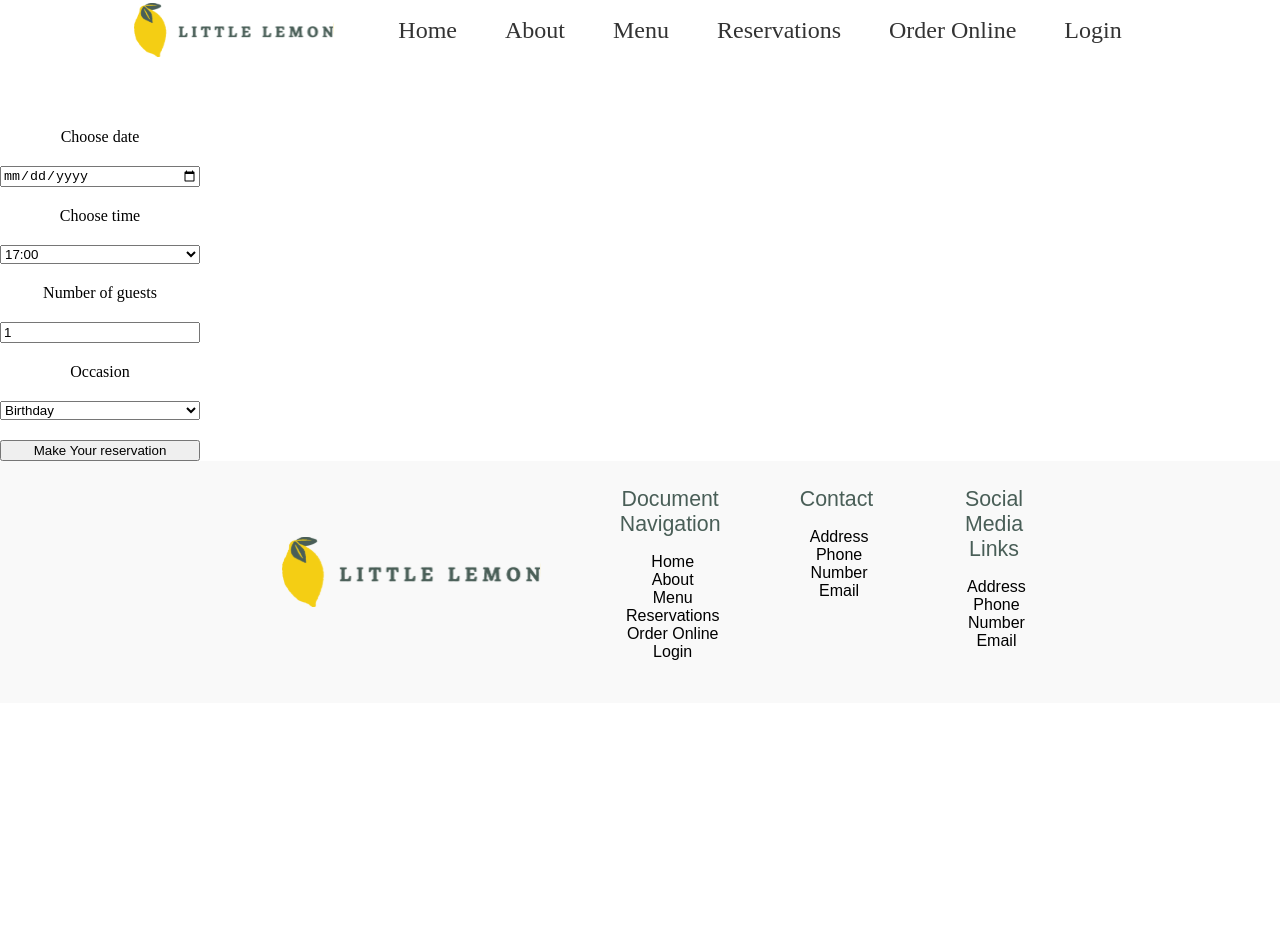
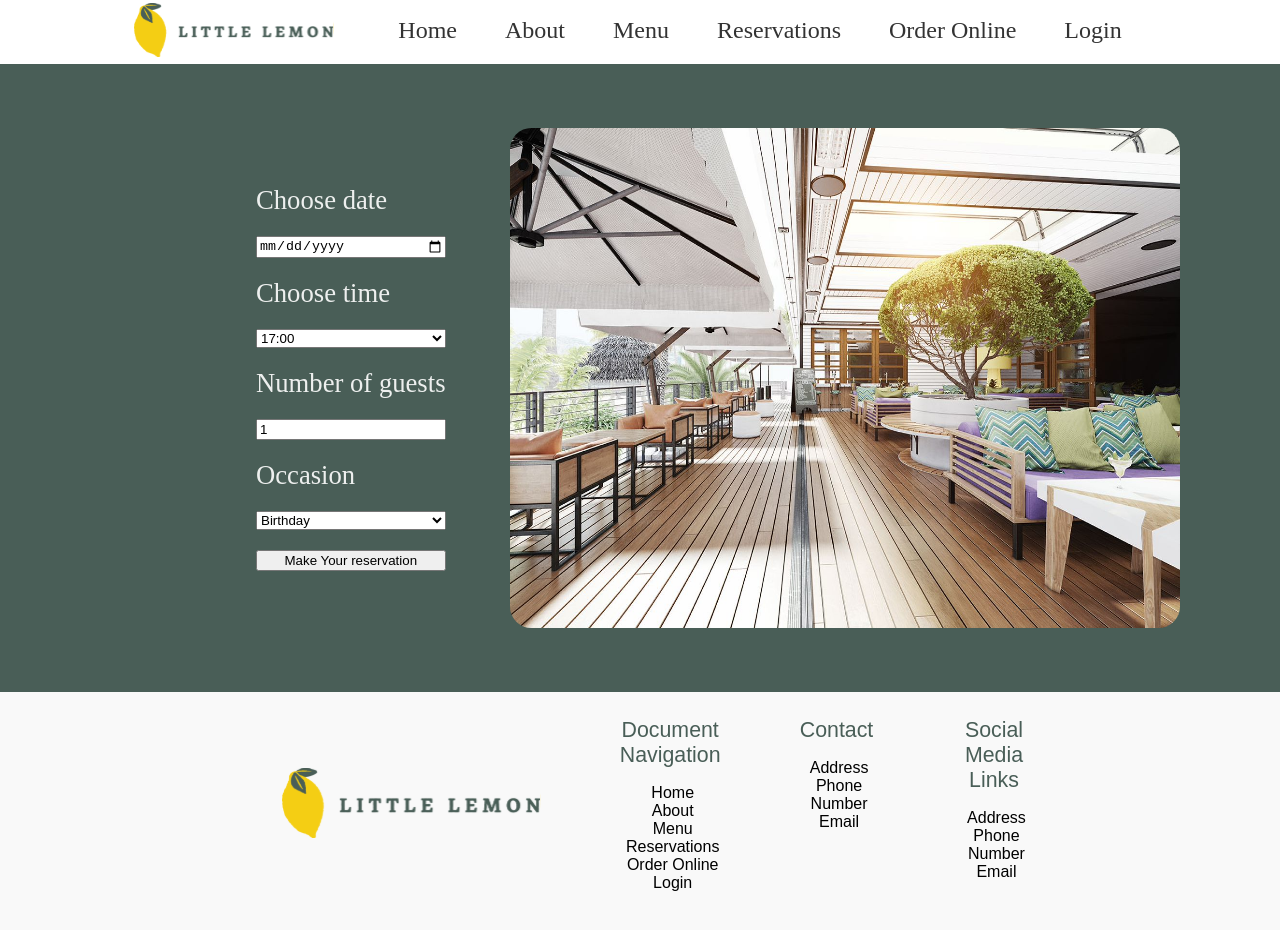
Before and after one commit to jonfontx/refricoreno, a React (Create React App) app: page /bookingpage in a window 1280 px wide. Shown: the top 930 px of the page. Before the commit the page ends 800 px from the top, so only its background shows below. Built offline with nearby package versions, Linux system fonts and the light colour scheme; a web font is replaced by a local one.

Commit message:
booking design

```diff
--- a/src/App.css
+++ b/src/App.css
@@ -337,9 +337,30 @@ footer h3 {
   text-align:right;
 }
 
+.book-container {
+  display: flex;
+  width: 100%;
+  margin-top: 5%;
+  align-items: center;
+  background-color:#495e57;
+  padding-top: 5%;
+  padding-bottom: 5%;
+}
+
+.book-container img{
+  width: 670px;
+  height: 500px;
+  margin-left: 5%;
+  border-radius: 16pt;
+}
+
+
 form {
-  margin-top: 10%;
-
+  margin-left: 20%;
+  color:#EDEFEE;
+  font-size: 20pt;
+  border-radius: 16pt;
+  text-align: left;
   }
 
 /* Media Queries */
--- a/src/App.js
+++ b/src/App.js
@@ -4,7 +4,7 @@ import Nav from './Components/Nav';
 import Footer from './Components/Footer';
 import { BrowserRouter as Router, Route, Routes } from 'react-router-dom';
 import Homepage from './Components/Homepage';
-import BookingForm from './Components/BookingForm';
+import BookingPage from './Components/BookingPage';
 
 
 const App = () => {
@@ -15,7 +15,7 @@ const App = () => {
     <Nav />
     <Routes>
       <Route path="/" element={<Homepage />} />
-      <Route path="/bookingpage" element={<BookingForm />} />
+      <Route path="/bookingpage" element={<BookingPage />} />
     </Routes>
     <Footer />
     </body>
--- a/src/Components/BookingPage.js
+++ b/src/Components/BookingPage.js
@@ -1,10 +1,14 @@
 import React from "react";
 import BookingForm from "./BookingForm";
+import resto from "../icons_assets/restaurant.jpg"
 
 const BookingPage = () => {
     return (
-        <BookingForm />
-    )
-    }
+        <div className="book-container">
+         <BookingForm />
+         <img src={resto} alt="resto" />
+        </div>
+    );
+};
 
 export default BookingPage;
```
